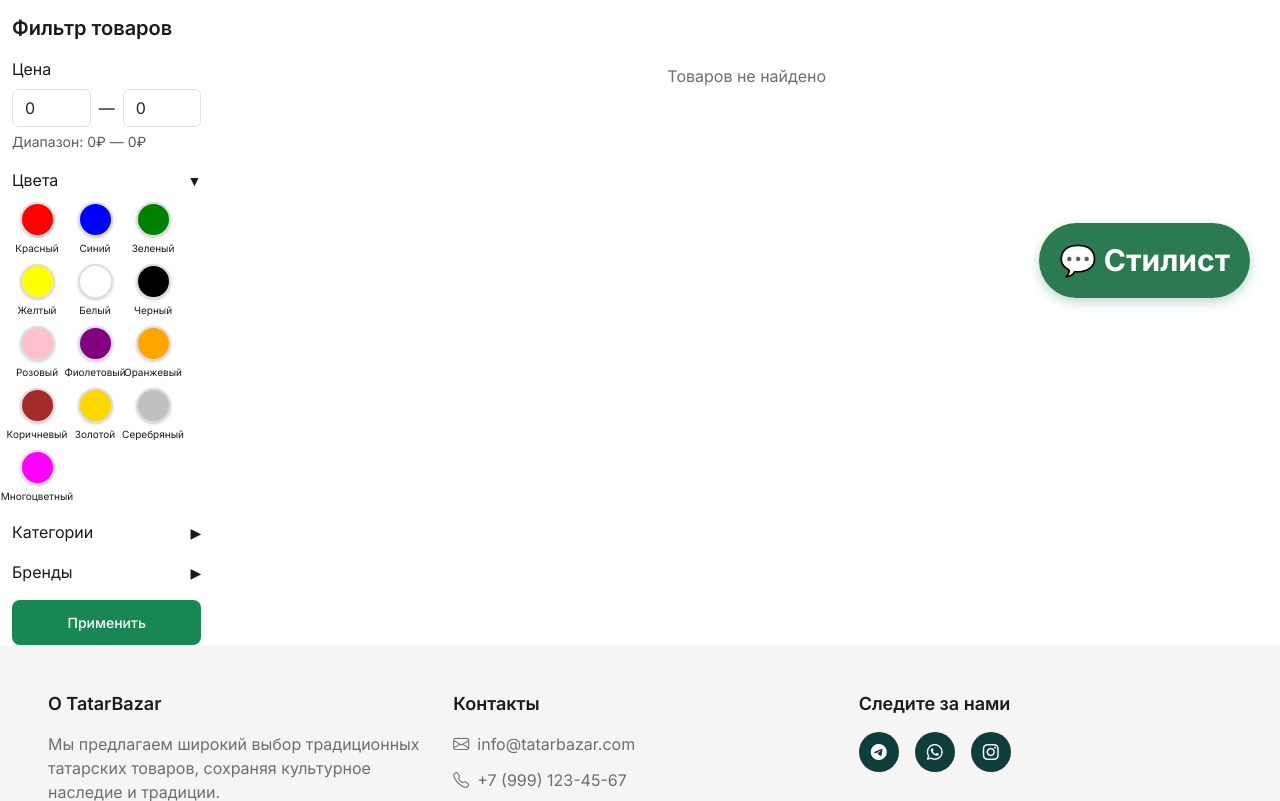
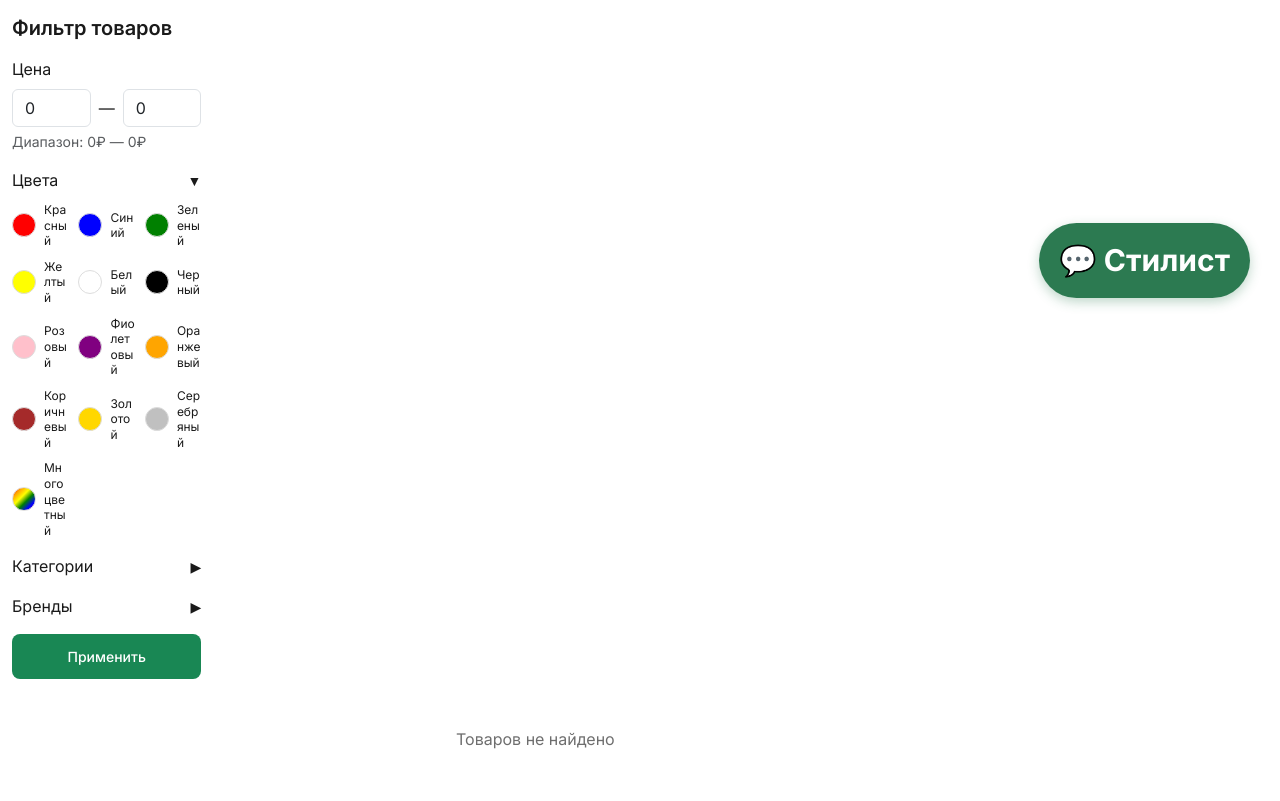
Before and after one commit to ZukhraKamalova/tatDIPLOM, a Django app: page /catalog/ in a window 1280 px wide. Shown: the part 472-1273 px from the top of the page. Run offline with Django 5.2, Linux system fonts and the light colour scheme; data that the repository does not hold is empty; some libraries are stand-ins or nearby versions.

Commit message:
Улучшение фильтра цветов: CSS классы и визуальная обратная связь

```diff
--- a/static/css/styles.css
+++ b/static/css/styles.css
@@ -1798,16 +1798,23 @@ p {
     }
 }
 
-.color-circle[data-color="red"] { background-color: #ff0000; }
-.color-circle[data-color="blue"] { background-color: #0000ff; }
-.color-circle[data-color="green"] { background-color: #008000; }
-.color-circle[data-color="yellow"] { background-color: #ffff00; }
-.color-circle[data-color="white"] { background-color: #ffffff; }
-.color-circle[data-color="black"] { background-color: #000000; }
-.color-circle[data-color="pink"] { background-color: #ffc0cb; }
-.color-circle[data-color="purple"] { background-color: #800080; }
-.color-circle[data-color="orange"] { background-color: #ffa500; }
-.color-circle[data-color="brown"] { background-color: #a52a2a; }
-.color-circle[data-color="gold"] { background-color: #ffd700; }
-.color-circle[data-color="silver"] { background-color: #c0c0c0; }
-.color-circle[data-color="multi"] { background-color: #ff00ff; }
+/* Цвета для фильтра */
+.color-red { background-color: #ff0000; }
+.color-blue { background-color: #0000ff; }
+.color-green { background-color: #008000; }
+.color-yellow { background-color: #ffff00; }
+.color-white { background-color: #ffffff; border: 1px solid #ddd; }
+.color-black { background-color: #000000; }
+.color-pink { background-color: #ffc0cb; }
+.color-purple { background-color: #800080; }
+.color-orange { background-color: #ffa500; }
+.color-brown { background-color: #a52a2a; }
+.color-gold { background-color: #ffd700; }
+.color-silver { background-color: #c0c0c0; }
+.color-multi { background: linear-gradient(135deg, #ff0000, #ffa500, #ffff00, #008000, #0000ff, #800080); }
+
+/* Выбранный цвет (обводка) */
+.color-checkbox:checked + .color-circle {
+    box-shadow: 0 0 0 2px #2c7a51, 0 0 0 4px white;
+    transform: scale(1.05);
+}
--- a/store/templates/catalog.html
+++ b/store/templates/catalog.html
@@ -66,25 +66,27 @@
                         </div>
                     </div>
 
-                    <div class="mb-3">
+           <div class="mb-3">
     <div class="d-flex justify-content-between align-items-center" style="cursor: pointer;" onclick="toggleColors()">
         <label class="form-label mb-0">Цвета</label>
         <small id="colorsToggleIcon">▼</small>
     </div>
     <div id="colorsList" style="display: block; margin-top: 10px;">
-        <div class="color-grid" style="display: flex; flex-wrap: wrap; gap: 8px;">
+        <div style="display: grid; grid-template-columns: repeat(3, 1fr); gap: 10px;">
             {% for color_code, color_name in color_choices %}
-            <label class="color-tile" style="display: flex; flex-direction: column; align-items: center; cursor: pointer; width: 50px;">
+            <label style="display: flex; align-items: center; gap: 8px; cursor: pointer; font-size: 12px;">
                 <input type="checkbox" name="color" value="{{ color_code }}"
+                       class="color-checkbox"
                        style="display: none;"
                        {% if color_code in selected_colors %}checked{% endif %}
                        onchange="this.form.submit()">
-                <div class="color-circle" data-color="{{ color_code }}" style="width: 35px; height: 35px; border-radius: 50%; border: 2px solid #ddd; box-shadow: 0 1px 3px rgba(0,0,0,0.2);"></div>
-                <span style="font-size: 10px; margin-top: 4px;">{{ color_name }}</span>
+                <div class="color-circle color-{{ color_code }}" style="width: 24px; height: 24px; border-radius: 50%; border: 1px solid #ddd; transition: all 0.2s;"></div>
+                <span style="flex: 1; white-space: normal; word-break: break-word; line-height: 1.3;">{{ color_name }}</span>
             </label>
             {% endfor %}
         </div>
     </div>
+</div>
 </div>
 
                     <div class="mb-3">
@@ -280,5 +282,24 @@ document.addEventListener('DOMContentLoaded', function () {
         });
     });
 });
+// Подсветка выбранных цветов
+document.querySelectorAll('.color-checkbox').forEach(checkbox => {
+    const circle = checkbox.nextElementSibling;
+    if (checkbox.checked) {
+        circle.style.boxShadow = '0 0 0 2px #2c7a51, 0 0 0 4px white';
+        circle.style.transform = 'scale(1.05)';
+    }
+
+    checkbox.addEventListener('change', function() {
+        if (this.checked) {
+            circle.style.boxShadow = '0 0 0 2px #2c7a51, 0 0 0 4px white';
+            circle.style.transform = 'scale(1.05)';
+        } else {
+            circle.style.boxShadow = 'none';
+            circle.style.transform = 'scale(1)';
+        }
+    });
+});
 </script>
+
 {% endblock %}
```
